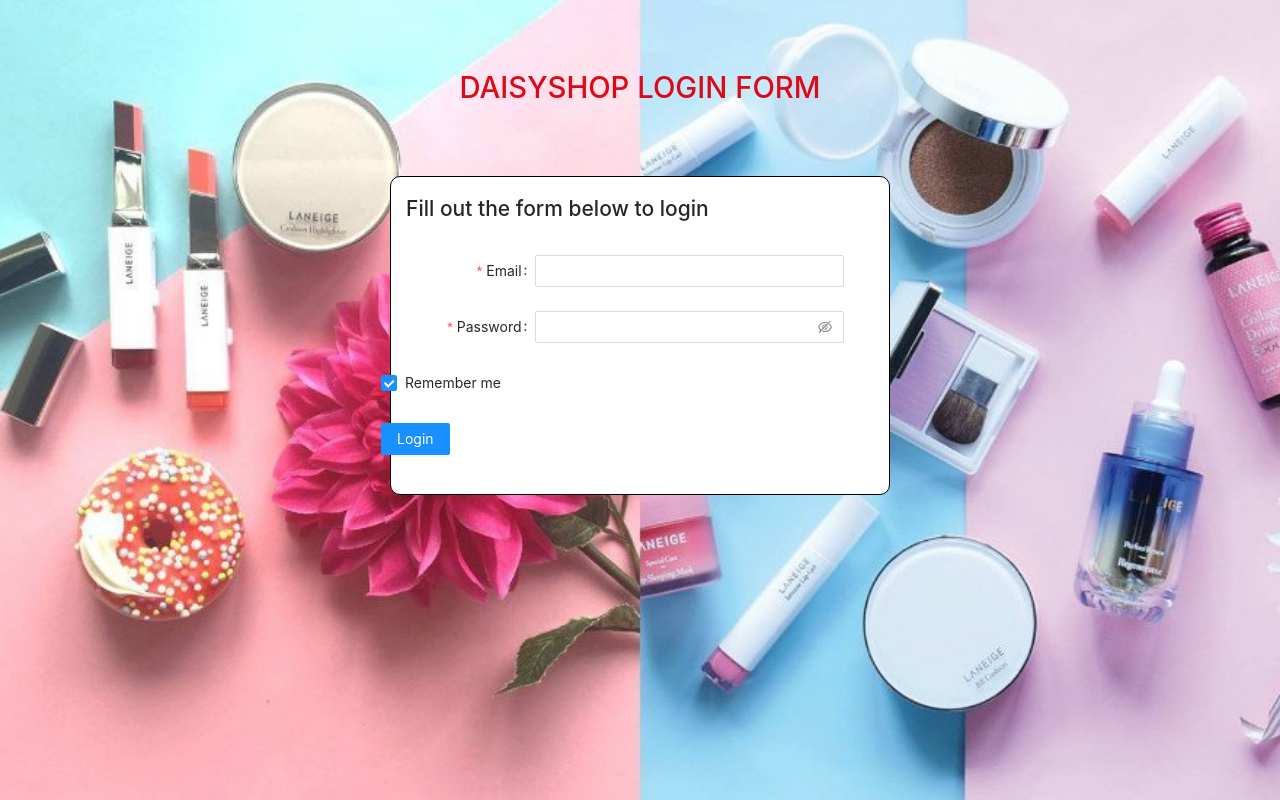
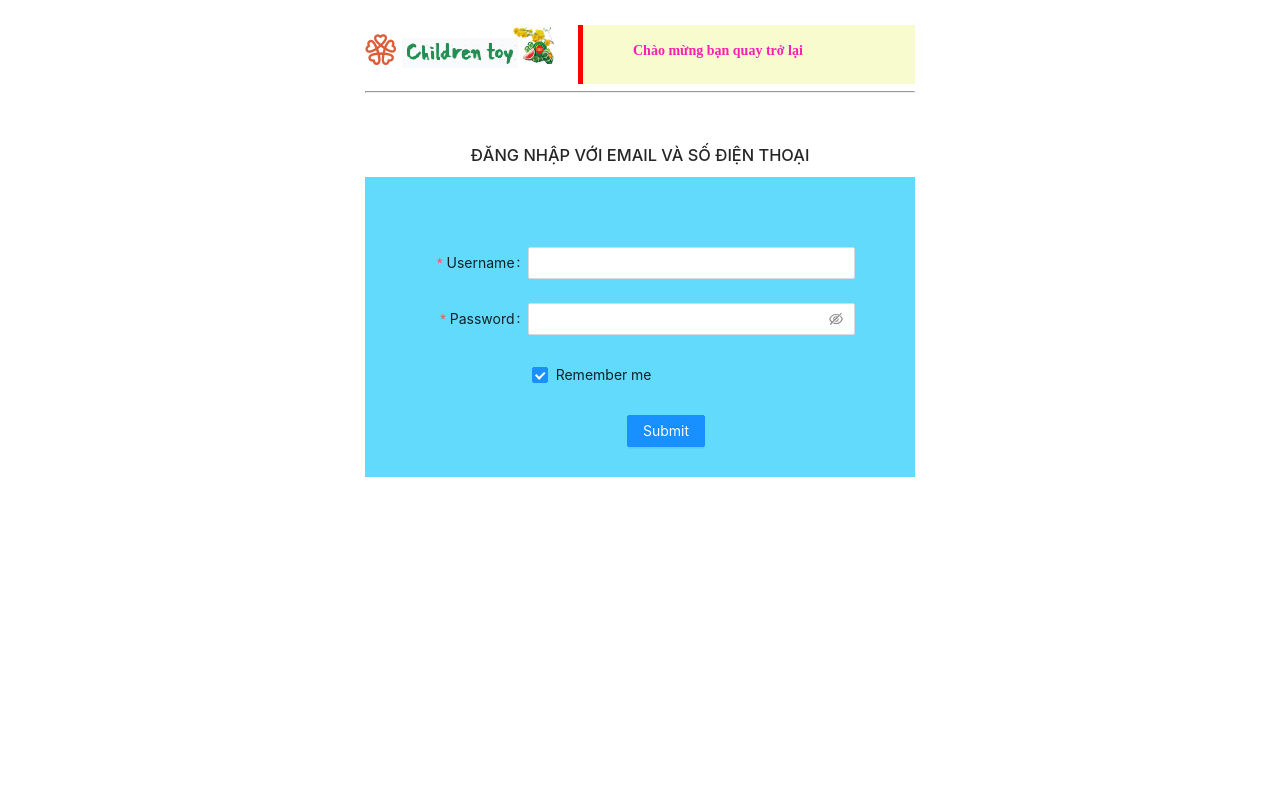
Before and after one commit to MaiDTTM/DO_AN_TOT_NGHIEP, a React (Create React App) app: page / in a window 1280 px wide. Built offline with nearby package versions, Linux system fonts and the light colour scheme.

Commit message:
dangnhap

```diff
--- a/src/App.js
+++ b/src/App.js
@@ -6,7 +6,8 @@
 import Login from './components/Login';
 
 //style
-const styleForm = {display: 'flex', flexDirection :'column'}
+const styleForm = {display: 'flex', flexDirection :'column'};
+const styleDN = {display: 'flex', justifyContent: 'center'};
 
 function App() {
     return (
@@ -21,7 +22,7 @@
             //         <Footer/>
             //     </div>
             // </div>
-        <div>
+        <div style={styleDN}>
             <Login/>
         </div>
     );
--- a/src/components/Login/index.js
+++ b/src/components/Login/index.js
@@ -1,84 +1,78 @@
 import React from 'react';
-import { Button, Checkbox, Form, Input, Layout } from 'antd';
+import { Form, Input, Button, Checkbox } from 'antd';
+import 'antd/dist/antd.css';
 
 // style
 import './style.css';
-// import PropTypes from 'prop-types';
+import logo from "../../img/logotet2019.png";
 
+//const
 const layout = {
-    labelCol: {
-        span: 8,
-    },
-    wrapperCol: {
-        span: 16,
-    },
+    labelCol: { span: 8 },
+    wrapperCol: { span: 16 },
 };
 const tailLayout = {
-    wrapperCol: {
-        offset: 8,
-        span: 16,
-    },
+    wrapperCol: { offset: 8, span: 16 },
 };
+
 function Login() {
+    const onFinish = (values: any) => {
+        console.log('Success:', values);
+    };
 
+    const onFinishFailed = (errorInfo: any) => {
+        console.log('Failed:', errorInfo);
+    };
     return (
-        <Layout style={{ minHeight: '100vh' }}>
-            <Layout className='site_layout'>
-                <div className="container">
-                    <div className="header">
-                        <h1 className="formName">DAISYSHOP LOGIN FORM</h1>
+        <div className="dang_nhap">
+            <div className="herader_dangnhap">
+                <a><img src={logo}/></a>
+                <div className="verticalLine">
+                    <p><b>Chào mừng bạn quay trở lại</b></p>
                 </div>
-                    <div className="loginForm">
-                        <h2>Fill out the form below to login</h2>
-                        <Form
+            </div>
+            <div><hr/></div>
+            <div className='titell'>
+                <h3>ĐĂNG NHẬP VỚI EMAIL VÀ SỐ ĐIỆN THOẠI</h3>
+            </div>
+            <div className='form_dangnhap'>
+                <Form className="form"
                       {...layout}
-                            name='basic'
-                            initialValues={{
-                                remember: true,
-                            }}
+                      name="basic"
+                      initialValues={{ remember: true }}
+                      onFinish={onFinish}
+                      onFinishFailed={onFinishFailed}
                 >
-                            <div className="formItem">
-                                <Form.Item
-                                    label='Email'
-                                    name='email'
-                                    rules={[
-                                        {
-                                            required: true,
-                                            message: 'Please input your username!',
-                                        },
-                                    ]}
+                    <Form.Item className='Username'
+                               label="Username"
+                               name="username"
+                               rules={[{ required: true, message: 'Please input your username!' }]}
                     >
                         <Input />
                     </Form.Item>
 
-                                <Form.Item
-                                    label='Password'
-                                    name='password'
-                                    rules={[
-                                        {
-                                            required: true,
-                                            message: 'Please input your password!',
-                                        },
-                                    ]}
+                    <Form.Item className="Password"
+                               label="Password"
+                               name="password"
+                               rules={[{ required: true, message: 'Please input your password!' }]}
                     >
                         <Input.Password />
                     </Form.Item>
 
-                                <Form.Item  name='remember' valuePropName='checked'>
+                    <Form.Item className="Checkbox"
+                               {...tailLayout} name="remember" valuePropName="checked">
                         <Checkbox>Remember me</Checkbox>
                     </Form.Item>
 
-                                <Form.Item >
-                                    <Button type='primary' htmlType='submit'>
-                                        Login
+                    <Form.Item className="Submit"
+                               {...tailLayout}>
+                        <Button type="primary" htmlType="submit">
+                            Submit
                         </Button>
                     </Form.Item>
-                            </div>
                 </Form>
             </div>
         </div>
-            </Layout>
-        </Layout>
     );
 }
 
--- a/src/components/Login/style.css
+++ b/src/components/Login/style.css
@@ -1,44 +1,45 @@
-.header{
-    font-size: 25px;
+.herader_dangnhap{
+    display: flex;
+    margin-top: 25px;
+    background-color: #f8fbcd;
 }
-.site_layout{
-    background-image: url('../../img/mypham.jpg');
-    background-repeat: no-repeat, repeat;
-    background-color: pink;
-    height: 500px;
-    background-position: center;
-    background-size: cover;
-    position: relative;
+.form_dangnhap{
+    width: 550px;
+    height: 300px;
+    background-color: #61dafb;
+    /*margin-top: 15%;*/
 }
-.container{
+.form{
     width: 100%;
-    height: 550px;
-    /*max-width: 1200px;*/
-    margin-left: auto;
-    margin-top: 0px;
-    margin-right: auto;
+    height: 100%;
 }
-.loginForm{
-    width: 100%;
-    max-width: 500px;
-    margin: 65px auto;
-    background-color: #ffffff;
-    border:1px solid black;
-    padding: 15px;
-    border-radius: 10px;
-    display: block;
+.Username{
+    margin-left: 0px;
+    margin-top: 70px;
+    margin-right: 60px;
 }
-.h2{
-    color : #33c6d6;
-    text-align: center;
+.Password{
+    margin-left: 0px;
+    margin-right: 60px;
 }
-.formItem{
+.Checkbox{
     margin-left: -25px;
-    margin-right: 30px;
-    margin-top: 30px;
 }
-.formName{
-    color: #dd0917;
-    text-align: center;
-    margin-top: 65px;
+.Submit{
+    margin:0px auto ;
 }
+.verticalLine {
+    border-left: thick solid #ff0000;
+    font-family: cursive;
+    font-size: 14px;
+}
+.verticalLine p{
+    margin-left:50px;
+    margin-top: 15px;
+    color: #fb1eb3;
+}
+.titell{
+    display: flex;
+    justify-content: center;
+    margin-top: 50px;
+}
```
Lines whose indentation alone changed are shown as unchanged.
